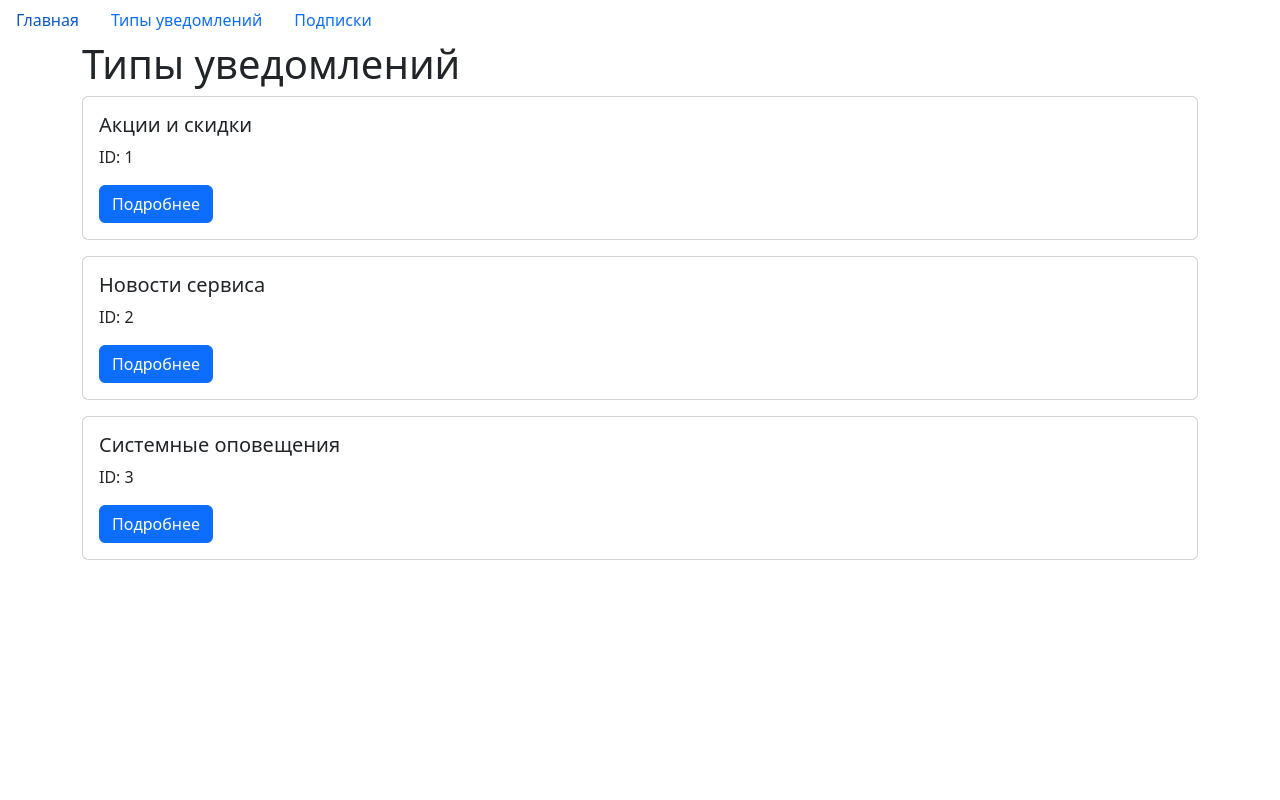
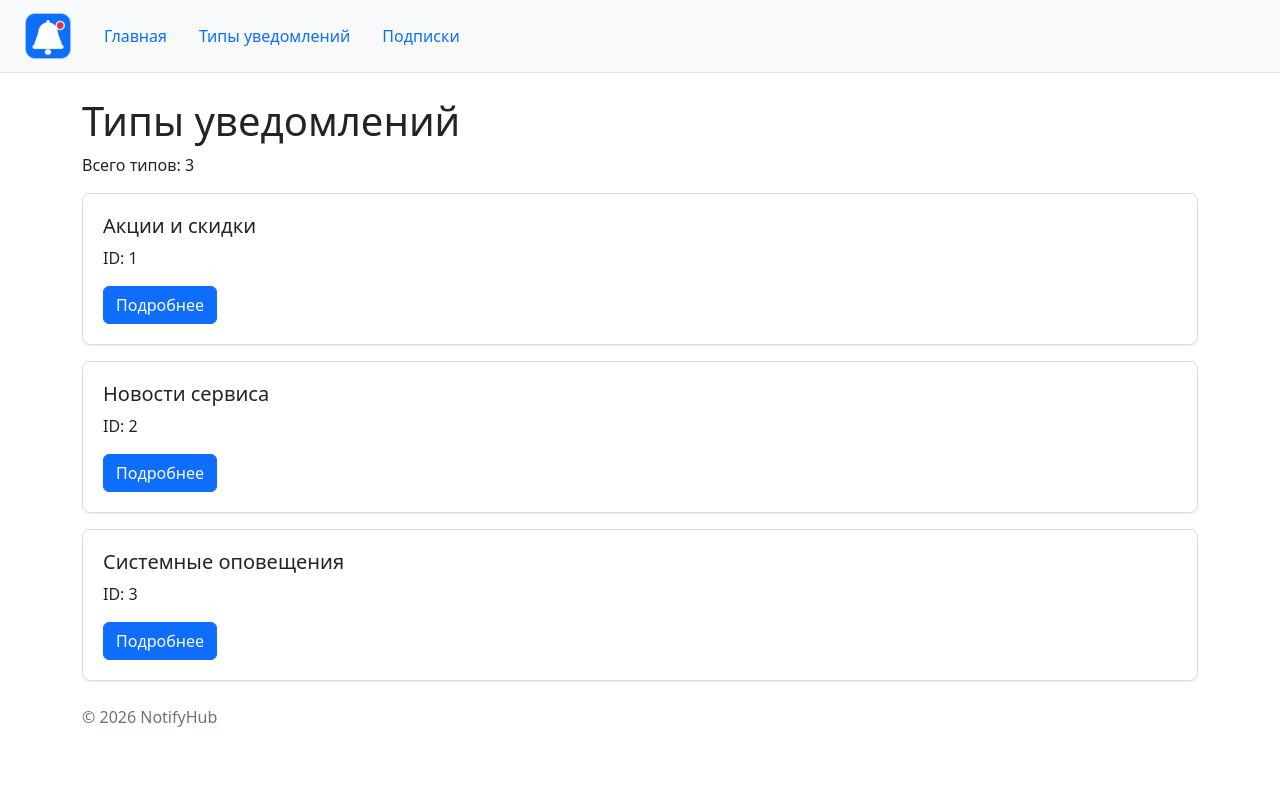
Before and after one commit to sonic0666/fr1, a Django app: page /types/ in a window 1280 px wide. Run offline with Django 5.2, Linux system fonts and the light colour scheme.

Commit message:
PR6: add static files, template filters and remove page()
Собственные CSS, JavaScript и логотип подключены через {% static %},
финальный base.html (шапка, подвал, год через JS), шаблон 404.html,
фильтры length/default/date. Функция page() удалена, handler404 использует
render(). Обновлены README и тесты веб-интерфейса.

Co-Authored-By: Claude Sonnet 5.5 <noreply@anthropic.com>

```diff
--- /dev/null
+++ b/homepage/static/homepage/css/style.css
@@ -0,0 +1,34 @@
+body {
+    min-height: 100vh;
+}
+
+.site-header {
+    display: flex;
+    align-items: center;
+    gap: 1rem;
+    padding: 0.75rem 1.5rem;
+    margin-bottom: 1.5rem;
+    background-color: #f8f9fa;
+    border-bottom: 1px solid #dee2e6;
+}
+
+.notifyhub-logo {
+    width: 48px;
+    height: 48px;
+}
+
+.type-card,
+.subscription-card {
+    padding: 0.25rem;
+    border: 1px solid #ddd;
+    border-radius: 8px;
+    box-shadow: 0 1px 3px rgba(0, 0, 0, 0.08);
+}
+
+.subscription-status {
+    font-weight: 600;
+}
+
+footer {
+    color: #6c757d;
+}
--- /dev/null
+++ b/homepage/static/homepage/js/main.js
@@ -0,0 +1,5 @@
+const yearElement = document.getElementById("current-year");
+
+if (yearElement) {
+    yearElement.textContent = new Date().getFullYear();
+}
--- a/notification_types/templates/notification_types/includes/type_card.html
+++ b/notification_types/templates/notification_types/includes/type_card.html
@@ -1,7 +1,7 @@
 <article class="card type-card mb-3">
     <div class="card-body">
         <h2 class="card-title h5">
-            {{ notification_type.name }}
+            {{ notification_type.name|default:"Без названия" }}
         </h2>
 
         <p class="card-text">
--- a/notification_types/templates/notification_types/type_list.html
+++ b/notification_types/templates/notification_types/type_list.html
@@ -7,6 +7,10 @@
 {% block content %}
     <h1>Типы уведомлений</h1>
 
+    <p>
+        Всего типов: {{ notification_types|length }}
+    </p>
+
     {% for notification_type in notification_types %}
         {% include "notification_types/includes/type_card.html" %}
     {% empty %}
--- a/templates/base.html
+++ b/templates/base.html
@@ -1,3 +1,4 @@
+{% load static %}
 <!DOCTYPE html>
 <html lang="ru">
 <head>
@@ -8,13 +9,33 @@
         rel="stylesheet"
         href="https://cdn.jsdelivr.net/npm/bootstrap@5.3.3/dist/css/bootstrap.min.css"
     >
+    <link
+        rel="stylesheet"
+        href="{% static 'homepage/css/style.css' %}"
+    >
 </head>
 <body>
-    {% include "includes/navigation.html" %}
+    <header class="site-header">
+        <img
+            src="{% static 'homepage/img/logo.png' %}"
+            alt="NotifyHub"
+            class="notifyhub-logo"
+        >
+
+        {% include "includes/navigation.html" %}
+    </header>
 
     <main class="container">
         {% block content %}
         {% endblock %}
     </main>
+
+    <footer class="container mt-4 mb-3">
+        <p>
+            © <span id="current-year"></span> NotifyHub
+        </p>
+    </footer>
+
+    <script src="{% static 'homepage/js/main.js' %}"></script>
 </body>
 </html>
```
Also changed, not shown: homepage/views.py (+3 -32 lines), templates/404.html (added, +13 -0 lines), tests/test_web.py (+34 -0 lines), README.md, homepage/static/homepage/img/logo.png (added).
